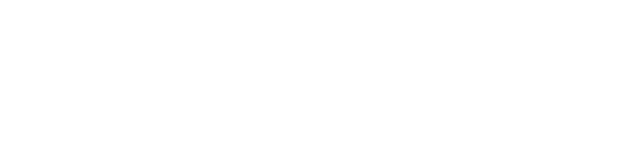
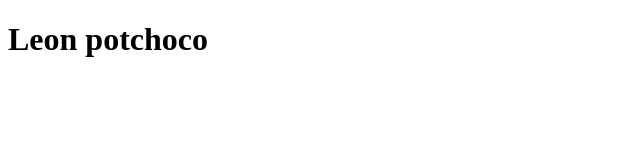
Before and after one commit to Moisa0/teste, a plain HTML site: page index.html in a window 1280 px wide. Shown: the whole page, without its empty margins (0-640 px from the left). Drawn offline with Linux system fonts and the light colour scheme.

Commit message:
Alteração index

```diff
--- a/index.html
+++ b/index.html
@@ -6,6 +6,8 @@
     <title>Document</title>
 </head>
 <body>
-
+    <h1>
+        Leon potchoco
+    </h1>
 </body>
 </html>
```
